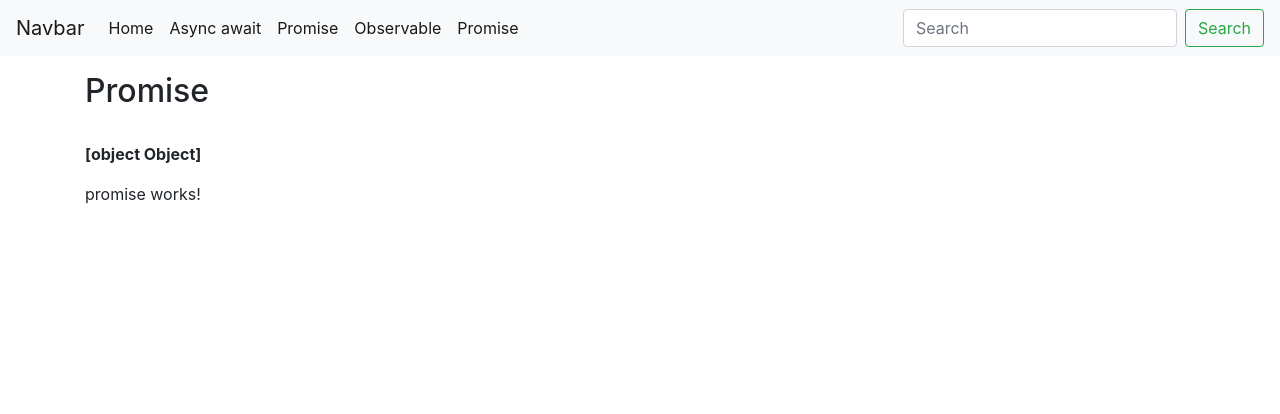
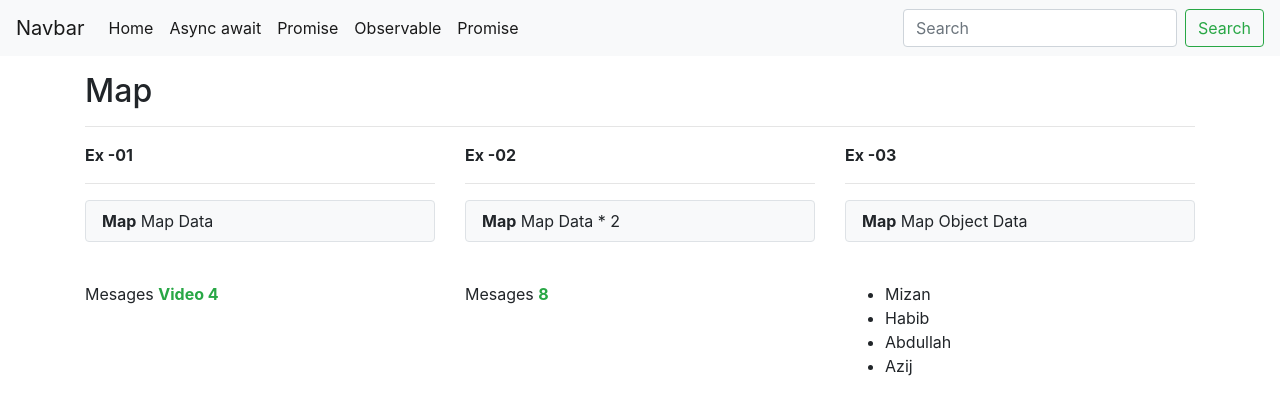
Before and after one commit to habib01cse/rxjsstd, an Angular app: page /observable/map in a window 1280 px wide. Before the commit this address led to /promise. Shown: the top 414 px of the page. Built offline with nearby package versions, Linux system fonts and the light colour scheme.

Commit message:
Implement debounce and distincUntilTime

```diff
--- a/src/app/app-routing.module.ts
+++ b/src/app/app-routing.module.ts
@@ -10,6 +10,8 @@ import { IntervalComponent } from './observable/interval/interval.component';
 import { OfFromComponent } from './observable/of-from/of-from.component';
 import { ToArrayComponent } from './observable/to-array/to-array.component';
 import { CustObservableComponent } from './observable/cust-observable/cust-observable.component';
+import { MapComponent } from './observable/map/map.component';
+import { DebounceTimeComponent } from './observable/debounce-time/debounce-time.component';
 
 const routes: Routes = [
   {
@@ -36,6 +38,8 @@ const routes: Routes = [
       {path: 'of-from', component: OfFromComponent},
       {path: 'to-array', component: ToArrayComponent},
       {path: 'cust-observable', component: CustObservableComponent},
+      {path: 'map', component: MapComponent},
+      {path: 'debounce-time', component: DebounceTimeComponent},
     ]
   },
   {
--- a/src/app/app.module.ts
+++ b/src/app/app.module.ts
@@ -16,6 +16,8 @@ import { IntervalComponent } from './observable/interval/interval.component';
 import { OfFromComponent } from './observable/of-from/of-from.component';
 import { ToArrayComponent } from './observable/to-array/to-array.component';
 import { CustObservableComponent } from './observable/cust-observable/cust-observable.component';
+import { MapComponent } from './observable/map/map.component';
+import { DebounceTimeComponent } from './observable/debounce-time/debounce-time.component';
 
 @NgModule({
   declarations: [
@@ -30,6 +32,7 @@ import { CustObservableComponent } from './observable/cust-observable/cust-obser
     , OfFromComponent
     , ToArrayComponent
     , CustObservableComponent
+    , MapComponent, DebounceTimeComponent
 
   ],
   imports: [
--- /dev/null
+++ b/src/app/observable/debounce-time/debounce-time.component.html
@@ -0,0 +1,38 @@
+<div class="my-3">
+    <h2>DebunceTime & DistinctUntilChanged</h2>
+
+
+    <div class="row">
+        <div class="col-sm-6">
+            <strong>Ex - 01 <span class="text-primary">DebunceTime</span></strong>
+            <hr>
+
+            <div class="form-group row">
+                <label class="col-sm-2 col-form-label
+                col-form-label-lg">Search... </label>
+                <div class="col-sm-10">
+                    <input type="text" class="form-control form-control-lg"
+                    placeholder="Search..." #myInput>
+                </div>
+            </div>
+            <strong *ngIf="reqData">Requested Data: <span class="text-success">{{reqData}}</span></strong>
+        </div>
+
+        <div class="col-sm-6">
+            <strong>Ex - 02 <span class="text-info">DistinctUntilChanged</span></strong>
+            <hr>
+
+            <div class="form-group row">
+                <label class="col-sm-2 col-form-label
+                col-form-label-lg">Search... </label>
+                <div class="col-sm-10">
+                    <input type="text" class="form-control form-control-lg"
+                    placeholder="Search..." #myInput2>
+                </div>
+            </div>
+            <strong *ngIf="reqData2">Requested Data: <span class="text-success">{{reqData2}}</span></strong>
+        </div>
+
+    </div>
+
+</div>
--- /dev/null
+++ b/src/app/observable/debounce-time/debounce-time.component.ts
@@ -0,0 +1,58 @@
+import { Component, ElementRef, OnInit, ViewChild, AfterViewInit } from '@angular/core';
+import { fromEvent } from 'rxjs';
+import { debounceTime, distinctUntilChanged, map } from 'rxjs/operators';
+
+@Component({
+  selector: 'app-debounce-time',
+  templateUrl: './debounce-time.component.html'
+})
+export class DebounceTimeComponent implements OnInit, AfterViewInit {
+  @ViewChild('myInput') myInput: ElementRef;
+  @ViewChild('myInput2') myInput2: ElementRef;
+  reqData = null;
+  reqData2 = null;
+  constructor() { }
+
+  ngOnInit(): void {
+
+  }
+
+  ngAfterViewInit(){
+
+    // Ex - 01 DebunceTime
+    const searchTerm = fromEvent<any>(this.myInput.nativeElement, 'keyup').pipe(
+      map(event => event.target.value),
+      debounceTime(1000)
+    );
+    searchTerm.subscribe(res =>{
+      console.log('res', res);
+      this.reqData = res;
+
+      setTimeout(() =>{
+        this.reqData = null;
+      }, 2000);
+    });
+
+    // Ex - 02 DistinctUntilChanged
+    const searchTerm2 = fromEvent<any>(this.myInput2.nativeElement, 'keyup').pipe(
+      map(event => event.target.value),
+      debounceTime(1000),
+      distinctUntilChanged()
+    );
+    searchTerm2.subscribe(res =>{
+      console.log('res', res);
+      this.reqData2 = res;
+
+      setTimeout(() =>{
+        this.reqData2 = null;
+      }, 2000);
+    });
+
+
+
+
+  }
+
+
+
+}
--- a/src/app/observable/list/list.component.html
+++ b/src/app/observable/list/list.component.html
@@ -7,6 +7,8 @@
             <!-- <li><a routerLink="interval">Interval</a></li> -->
             <li><a routerLink="to-array">To Array</a></li>
             <li><a routerLink="cust-observable">Custom Observable</a></li>
+            <li><a routerLink="map">Map</a></li>
+            <li><a routerLink="debounce-time">Debounce Time</a></li>
 
         </ul>
     </div>
--- /dev/null
+++ b/src/app/observable/map/map.component.html
@@ -0,0 +1,40 @@
+<div>
+    <h2>Map</h2>
+    <hr>
+
+    <div class="row">
+        <div class="col-sm-4">
+            <strong>Ex -01</strong>
+            <hr>
+            <p class="bg-light py-2 px-3 border rounded">
+                <strong>Map</strong>
+                Map Data
+            </p>
+            <br>
+            <p>Mesages <strong class="text-success">{{ msg1 }}</strong></p>
+        </div>
+
+        <div class="col-sm-4">
+            <strong>Ex -02</strong>
+            <hr>
+            <p class="bg-light py-2 px-3 border rounded">
+                <strong>Map</strong>
+                Map Data * 2
+            </p>
+            <br>
+            <p>Mesages <strong class="text-success">{{ msg2 }}</strong></p>
+        </div>
+
+        <div class="col-sm-4">
+            <strong>Ex -03</strong>
+            <hr>
+            <p class="bg-light py-2 px-3 border rounded">
+                <strong>Map</strong>
+                Map Object Data
+            </p>
+            <br>
+            <ul id="elContainer"></ul>
+        </div>
+
+    </div>
+</div>
--- /dev/null
+++ b/src/app/observable/map/map.component.ts
@@ -0,0 +1,69 @@
+import { Component, OnInit } from '@angular/core';
+import { from, interval, Subscription, } from 'rxjs';
+import { map } from 'rxjs/operators';
+import { UtilityService } from 'src/app/shared/utility.service';
+
+@Component({
+  selector: 'app-map',
+  templateUrl: './map.component.html'
+})
+export class MapComponent implements OnInit {
+
+  constructor(public utility: UtilityService) { }
+  // Subscription
+  subs1: Subscription;
+
+  // Messages
+  msg1 = '';
+
+  msg2;
+  ngOnInit(): void {
+    const boardCustVideo = interval(1000);
+
+    // Ex 01
+    this.subs1 = boardCustVideo.pipe(
+      map(data => 'Video '+ data)
+    ).subscribe(res => {
+      //console.log('res str', res);
+      this.msg1 = res;
+    });
+
+    // Ex 02
+    this.subs1 = boardCustVideo.pipe(
+      map(data => data * 2)
+    ).subscribe(res => {
+      //console.log('res *', res);
+      this.msg2 = res;
+    });
+
+
+    // Ex 03
+    let members = from( [
+      {id:1, name:'Mizan'},
+      {id:2, name:'Habib'},
+      {id:3, name:'Abdullah'},
+      {id:4, name:'Azij'}
+    ]);
+
+    this.subs1 = members.pipe(
+      map(data => data.name)
+    ).subscribe(data =>{
+      console.log('Data obj', data);
+      this.utility.printEl(data, 'elContainer')
+
+    });
+
+    setTimeout(() =>{
+      this.subs1.unsubscribe();
+    }, 10000);
+
+
+
+
+
+  }
+
+
+
+
+}
```
Also changed, not shown: 1 other file (tests, documents, lock files or other folders).
